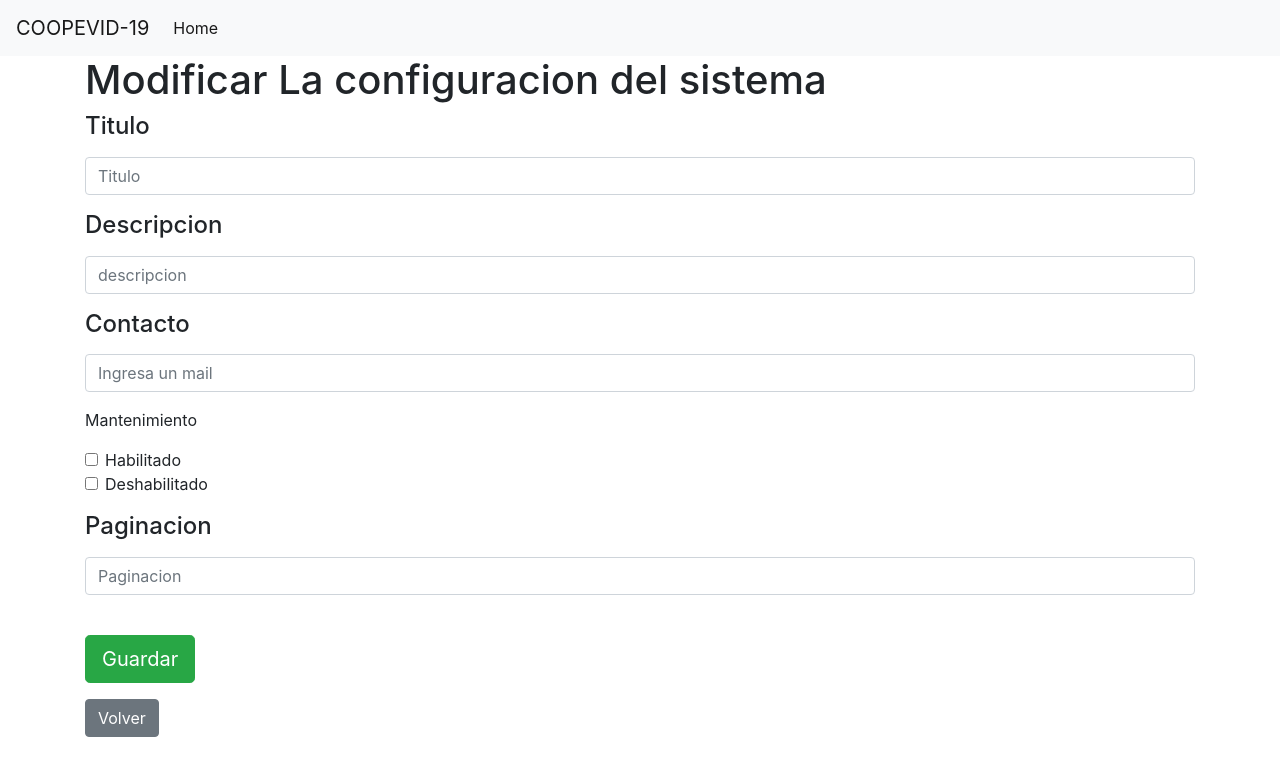
After one commit to Maqui-LP/coopevid-19, a Flask app: template app/templates/configuracion/update.html in a window 1280 px wide. The commit adds this page. Shown: the top 776 px of the page. Run offline with Flask 2, Linux system fonts and the light colour scheme; the template is opened without the code that fills it, so the values that code supplies are empty.

Commit message:
formulario de carga de configuracion

```diff
--- a/app/__init__.py
+++ b/app/__init__.py
@@ -8,6 +8,7 @@ from app.resources import issue
 from app.resources import user
 from app.resources import auth
 from app.resources import rol
+from app.resources import configuracion
 from app.resources.api import issue as api_issue
 from app.helpers import handler
 from app.helpers import auth as helper_auth
@@ -85,6 +86,10 @@ def create_app(environment="development"):
     app.add_url_rule("/roles", "roles_create", rol.create, methods=["POST"])
     app.add_url_rule("/roles/nuevo", "roles_new", rol.new)
 
+    # Rutas para administrar el sistema
+
+    app.add_url_rule("/configuracion", "configuracion_form", configuracion.form )
+    app.add_url_rule("/configuracion", "configuracion_update", configuracion.update , methods=["POST"])
 
     # Ruta para el Home (usando decorator)
     @app.route("/")
--- /dev/null
+++ b/app/templates/configuracion/update.html
@@ -0,0 +1,54 @@
+{% extends "layout.html" %}
+{% block title %}Usuarios{% endblock %}
+{% block head %}
+  {{ super() }}
+{% endblock %}
+{% block navbar %}
+  {% include "navbar.html" %}
+{% endblock %}
+{% block content %}
+<div class="container bootstrap snippet">
+  <div class="justify-content-center">
+      <h1>Modificar La configuracion del sistema</h1>
+      <form action="{{url_for('configuracion_update')}}"" method="POST">
+        <div class="form-group">
+              <label for="username"><h4>Titulo</h4></label>
+              <input type="text" class="form-control" name="titulo" id="username" value="" placeholder="Titulo" required="true">
+        </div>
+        <div class="form-group">
+              <label for="email"><h4>Descripcion</h4></label>
+              <input type="text" class="form-control" name="descripcion" id="email" value="" placeholder="descripcion" required="true">
+        </div>
+        <div class="form-group">
+              <label for="email"><h4>Contacto</h4></label>
+              <input type="text" class="form-control" name="contacto" id="first_name" value="" placeholder="Ingresa un mail" required="true">
+        </div>
+        <div class="form-group">
+            <p>Mantenimiento</p>
+            <div class="form-check">
+                <input class="form-check-input" type="checkbox" value="1" name="mantenimiento" id="mantenimiento">
+                <label class="form-check-label" for="mantenimiento">
+                  Habilitado
+                </label>
+              </div>
+              <div class="form-check">
+                <input class="form-check-input" type="checkbox" value="0" name="mantenimiento" id="mantenimiento">
+                <label class="form-check-label" for="mantenimiento">
+                    Deshabilitado
+                </label>
+              </div>
+        </div>
+        <div class="form-group">
+            <label for="email"><h4>Paginacion</h4></label>
+            <input type="text" class="form-control" name="paginacion" id="last_name" value="" placeholder="Paginacion" required="true">
+      </div>
+
+        <div class="form-group">
+                <br>
+                <button class="btn btn-lg btn-success" type="submit"><i class="glyphicon glyphicon-ok-sign"></i> Guardar</button>
+        </div>
+      </form>
+      <a  href="{{ url_for('home') }}"  class="btn btn-secondary"> Volver</a>
+    </div>
+</div>
+{% endblock %}
--- a/app/templates/navbar.html
+++ b/app/templates/navbar.html
@@ -15,6 +15,11 @@
           <li class="nav-item">
             <a class="nav-link" href="{{url_for('user_index')}}">Usuarios</a>
           </li>
+          {% if is_granted("configuracion_update") %}
+          <li class="nav-item">
+            <a class="nav-link" href="{{url_for('configuracion_form')}}">Configuracion</a>
+          </li>
+          {% endif %}
           {% endif %}
         <li class="nav-item dropdown">
           <a class="nav-link dropdown-toggle" href="#" id="navbarDropdown" role="button" data-toggle="dropdown" aria-haspopup="true" aria-expanded="false">
```
Also changed, not shown: app/resources/configuracion.py (added, +25 -0 lines).
